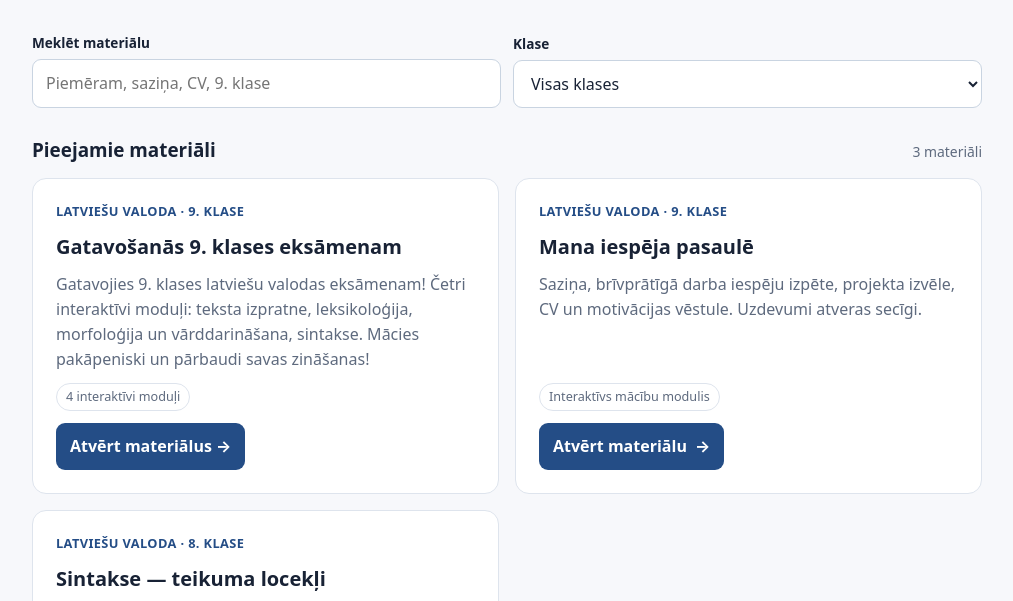
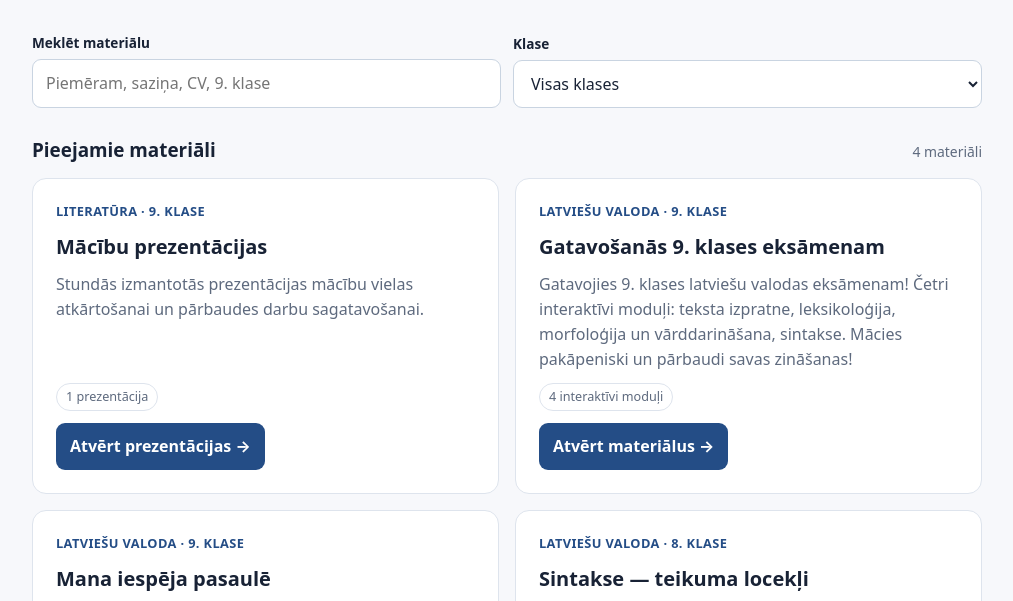
Before and after one commit to lienesskola/macibu-materiali, a plain HTML site: page index.html in a window 1280 px wide. Shown: the part 193-794 px from the top of the page, without its empty margins (133-1146 px from the left). Drawn offline with Linux system fonts and the light colour scheme.

Commit message:
Update index.html

```diff
--- a/index.html
+++ b/index.html
@@ -15,8 +15,15 @@
 <header><div class="wrap"><div class="brand"><img src="./logo.png" alt="Atvērta grāmata ar augošu zariņu un gaismas simbolu"><div class="brand-copy"><h1>Lienes digitālā mācību bibliotēka</h1><p>Interaktīvi uzdevumi latviešu valodā un literatūrā. Mācies soli pa solim, saņem atgriezenisko saiti un pārbaudi savu izpratni.</p></div></div></div></header>
 <main class="wrap">
 <div class="tools"><div class="field"><label for="search">Meklēt materiālu</label><input id="search" type="search" placeholder="Piemēram, saziņa, CV, 9. klase" autocomplete="off"></div><div class="field"><label for="grade">Klase</label><select id="grade"><option value="">Visas klases</option><option value="7">7. klase</option><option value="8">8. klase</option><option value="9">9. klase</option></select></div></div>
-<div class="section"><h2>Pieejamie materiāli</h2><span class="count" id="count" aria-live="polite">3 materiāli</span></div>
+<div class="section"><h2>Pieejamie materiāli</h2><span class="count" id="count" aria-live="polite">4 materiāli</span></div>
 <div class="cards" id="cards">
+  <article class="card" data-grade="9" data-search="9 klase literatūra mācību prezentācijas mīti mitoloģija pasaules radīšana">
+  <div class="meta">Literatūra · 9. klase</div>
+  <h3>Mācību prezentācijas</h3>
+  <p>Stundās izmantotās prezentācijas mācību vielas atkārtošanai un pārbaudes darbu sagatavošanai.</p>
+  <span class="tag">1 prezentācija</span>
+  <a href="./prezentacijas/">Atvērt prezentācijas →</a>
+</article>
   <article class="card" data-grade="9" data-search="9 klase eksāmens latviešu valoda teksta izpratne leksikoloģija sagatavošanās">
   <div class="meta">Latviešu valoda · 9. klase</div>
   <h3>Gatavošanās 9. klases eksāmenam</h3>
```
